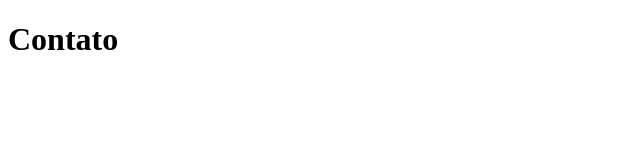
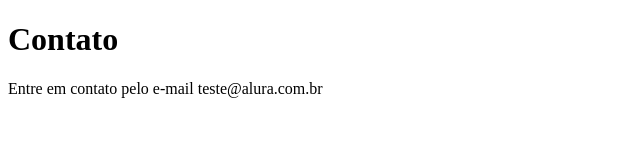
Before and after one commit to BrnMatos87/sistema-de-cadastro, a plain HTML site: page contato.html in a window 1280 px wide. Shown: the whole page, without its empty margins (0-640 px from the left). Drawn offline with Linux system fonts and the light colour scheme.

Commit message:
Update contato.html

```diff
--- a/contato.html
+++ b/contato.html
@@ -7,5 +7,6 @@
 </head>
 <body>
     <h1>Contato</h1>
+    <p>Entre em contato pelo e-mail teste@alura.com.br</p>
 </body>
 </html>
```
